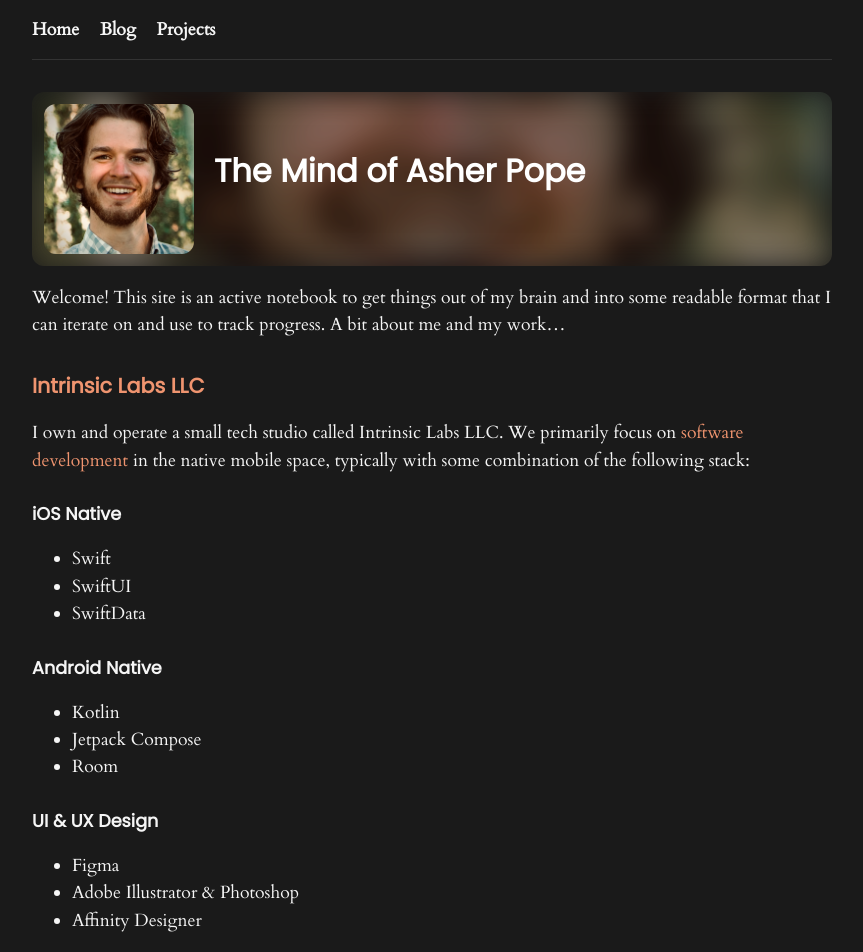
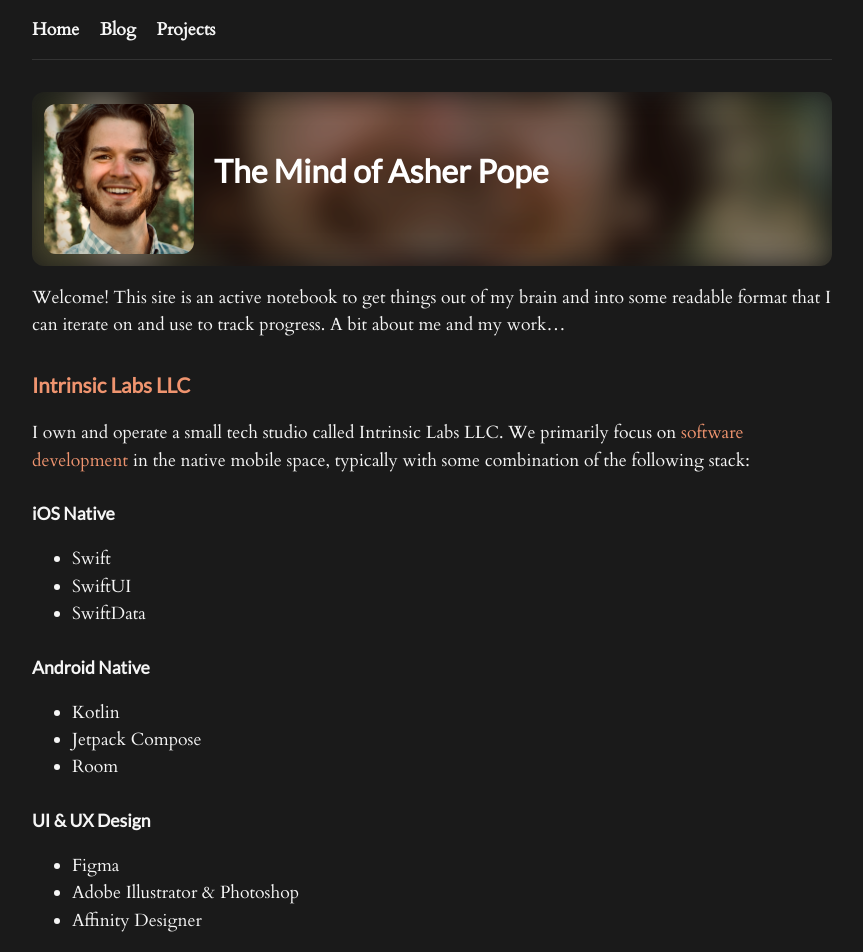
Before and after one commit to rocketbro/rocketbro.github.io, a Jekyll site: the page built from index.md, in a window 1280 px wide and 1400 px high. Shown: the top 952 px of the window, without its empty margins (208-1071 px from the left). Built offline with Jekyll 4.4.1, drawn with Linux system fonts in a browser that asks for light colours.

Commit message:
switch heading font to Lato

```diff
--- a/_layouts/default.html
+++ b/_layouts/default.html
@@ -2,7 +2,7 @@
 <!DOCTYPE html>
 <html lang="en">
 <head>
-    <link href="https://fonts.googleapis.com/css?family=Cardo|Poppins|JetBrains+Mono&display=swap" rel="stylesheet">
+    <link href="https://fonts.googleapis.com/css?family=Cardo|Lato|JetBrains+Mono&display=swap" rel="stylesheet">
     <meta charset="UTF-8">
     <meta name="viewport" content="width=device-width, initial-scale=1.0">
     <title>{% if page.title %}{{ page.title }} - {% endif %}{{ site.title }}</title>
--- a/assets/css/_sass/_variables.scss
+++ b/assets/css/_sass/_variables.scss
@@ -8,7 +8,7 @@
 $border-radius: 2rem;
 
 $font-family-base: "Cardo", Georgia, "Times New Roman", Times, serif;
-$font-family-headings: "Poppins", "Helvetica Neue", Arial, sans-serif;
+$font-family-headings: "Lato", "Helvetica Neue", Arial, sans-serif;
 $font-family-code: 'JetBrains Mono', 'Courier New', monospace;
 $line-height-base: 1.55;
 $max-width: 800px;
```
Also changed, not shown: 1 other file.
